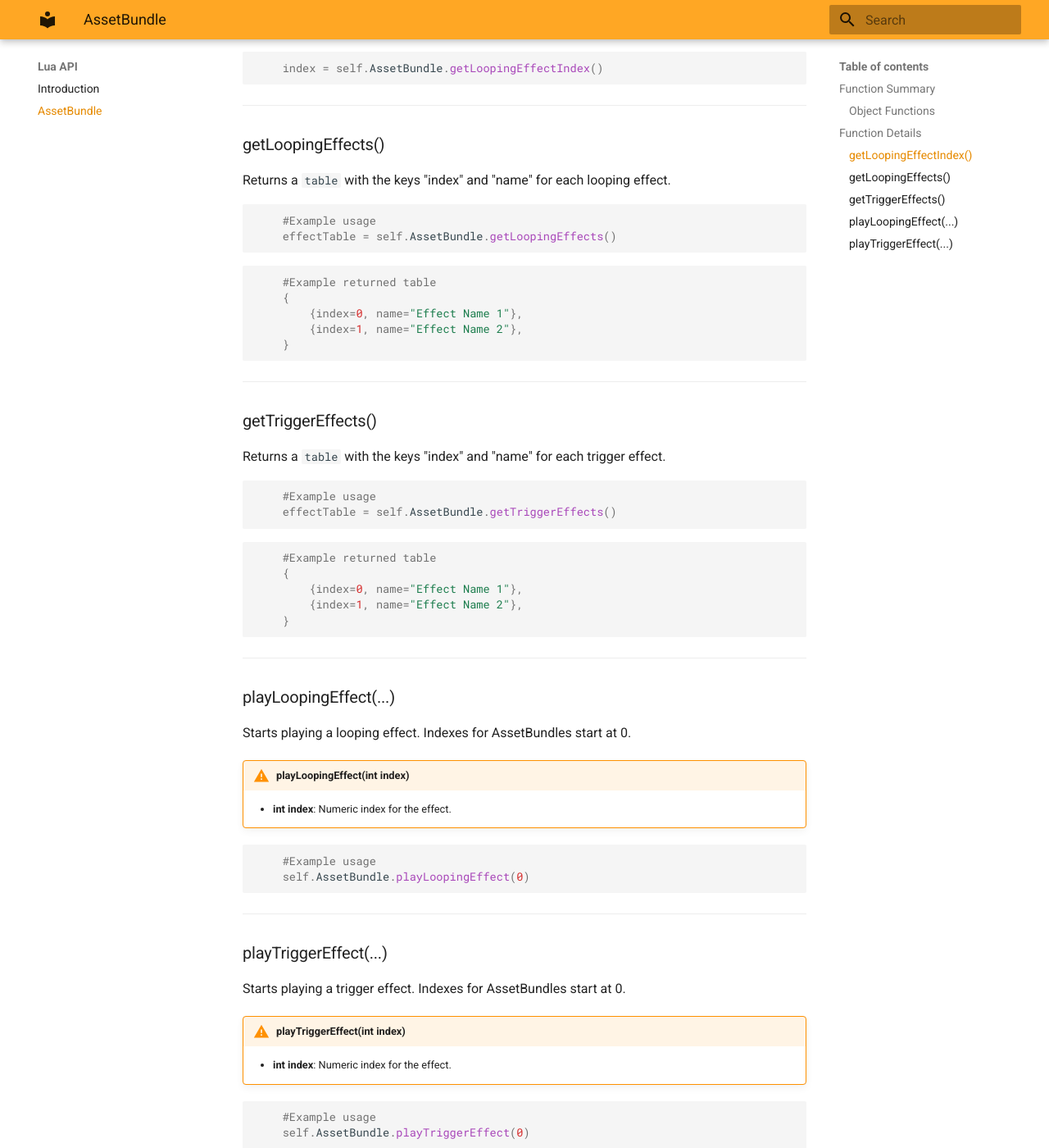
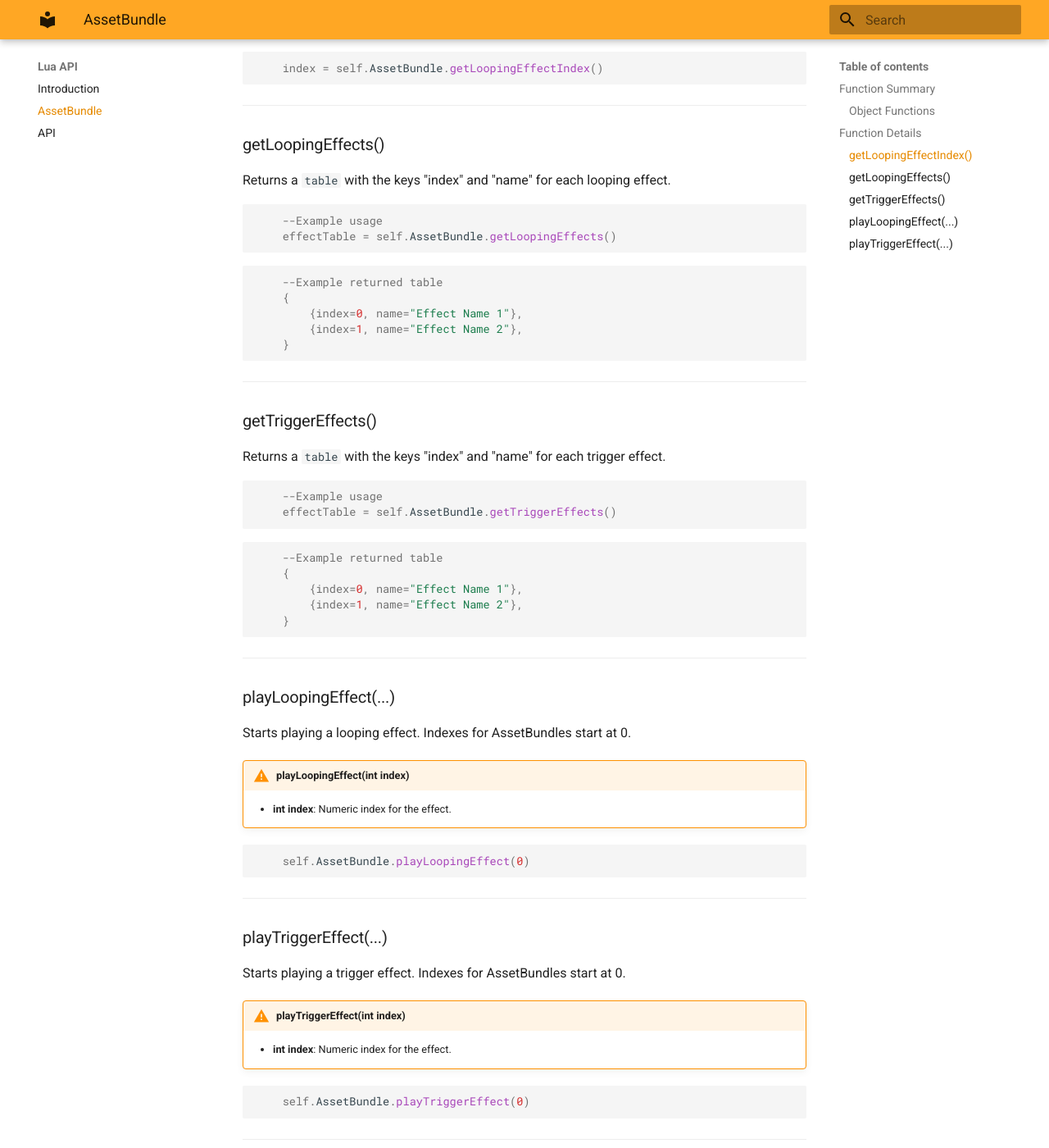
Before and after one commit to MisterStump/TTS-Scripting-Doc, an MkDocs documentation site: the page built from docs/assetbundle.md, in a window 1280 px wide and 1400 px high, scrolled down 872 px. Shown: the whole window at 82% size. Built offline with MkDocs 1.6.1 and Material for MkDocs 9.7.7, drawn with Linux system fonts in a browser that asks for light colours; old or Windows-style settings are respelled for this version of MkDocs.

Commit message:
Initial Commit

````diff
--- a/docs/assetbundle.md
+++ b/docs/assetbundle.md
@@ -32,11 +32,11 @@ Returns the `int` of the index of the currently looping effect.
 Returns a `table` with the keys "index" and "name" for each looping effect.
 
 ``` Lua
-	#Example usage
+	--Example usage
 	effectTable = self.AssetBundle.getLoopingEffects()
 ```
 ``` Lua
-	#Example returned table
+	--Example returned table
 	{
 		{index=0, name="Effect Name 1"},
 		{index=1, name="Effect Name 2"},
@@ -52,11 +52,11 @@ Returns a `table` with the keys "index" and "name" for each looping effect.
 Returns a `table` with the keys "index" and "name" for each trigger effect.
 
 ``` Lua
-	#Example usage
+	--Example usage
 	effectTable = self.AssetBundle.getTriggerEffects()
 ```
 ``` Lua
-	#Example returned table
+	--Example returned table
 	{
 		{index=0, name="Effect Name 1"},
 		{index=1, name="Effect Name 2"},
@@ -74,7 +74,6 @@ Starts playing a looping effect. Indexes for AssetBundles start at 0.
 	* **int index**: Numeric index for the effect.
 
 ``` Lua
-	#Example usage
 	self.AssetBundle.playLoopingEffect(0)
 ```
 
@@ -90,7 +89,6 @@ Starts playing a trigger effect. Indexes for AssetBundles start at 0.
 
 
 ``` Lua
-	#Example usage
 	self.AssetBundle.playTriggerEffect(0)
 ```
 
--- a/mkdocs.yml
+++ b/mkdocs.yml
@@ -3,7 +3,7 @@ theme:
   name: 'material'
   palette:
     primary: 'orange'
-    accent: 'orange'
+    accent: 'deep orange'
   feature:
     tabs: true
 extra_css:
@@ -38,3 +38,4 @@ pages:
   - Lua API:
     - Introduction: luaapi.md
     - AssetBundle : assetbundle.md
+    - API: api.md
````
Also changed, not shown: docs/api.md (added, +126 -0 lines).
